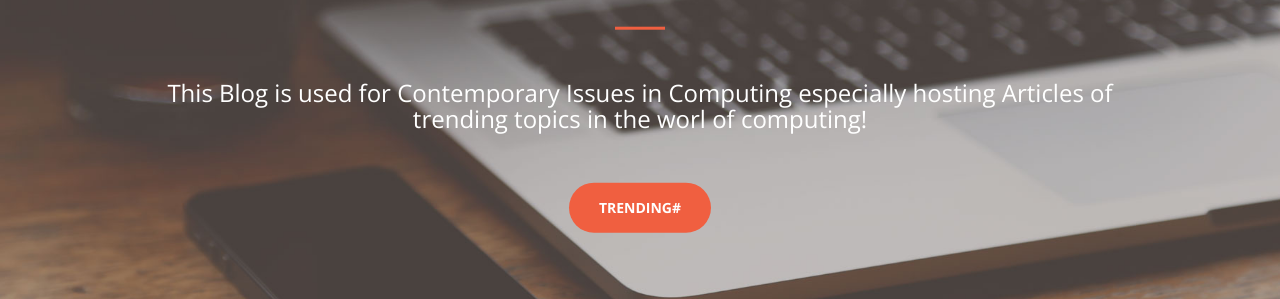
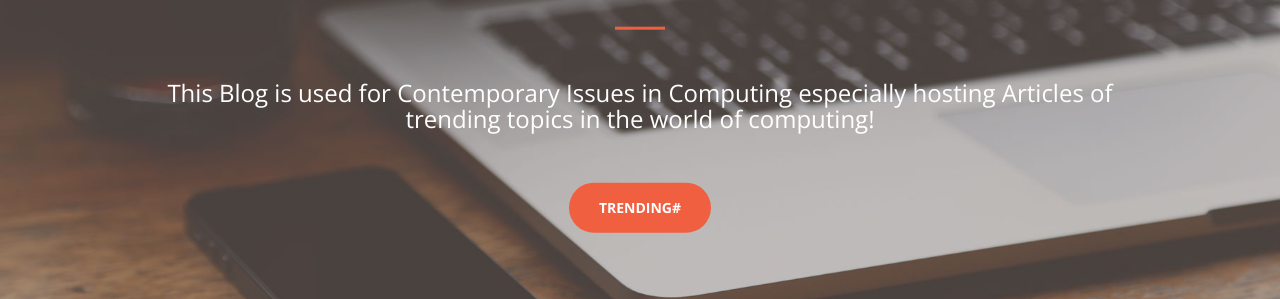
Before and after one commit to deromatic/deromatic.github.io, a Jekyll site: the page built from index.html, in a window 1280 px wide and 900 px high. Shown: the part 422-721 px from the top of the window. Built offline with Jekyll 4.4.1, drawn with Linux system fonts in a browser that asks for light colours.

Commit message:
Update header.html

```diff
--- a/_includes/header.html
+++ b/_includes/header.html
@@ -6,7 +6,7 @@
                  <h4>Mwanje Derrick May17/Comp/004U  @UTAMU</h4>
 
             <hr>
-            <p><font color=""><h3>This Blog is used for Contemporary Issues in Computing especially hosting Articles of trending topics in the worl of computing!</font></p>
+            <p><font color=""><h3>This Blog is used for Contemporary Issues in Computing especially hosting Articles of trending topics in the world of computing!</font></p>
             </h3><a href="#about" class="btn btn-primary btn-xl page-scroll">Trending#</a>
         </div>
     </div>
```
